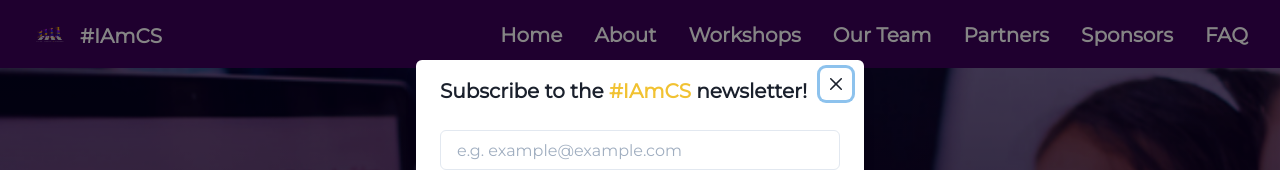
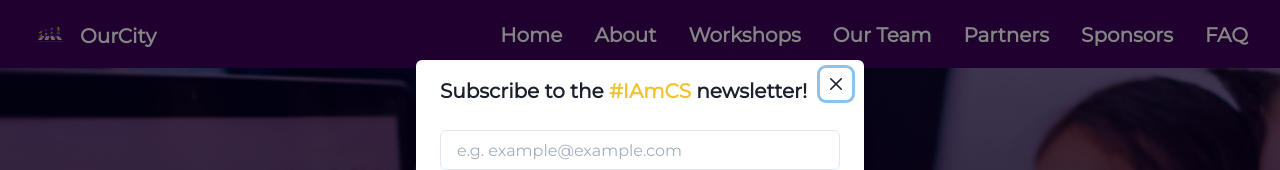
Before and after one commit to JimbroT/IAMCS, a Next.js app: page / in a window 1280 px wide. Shown: the top 170 px of the page. Built offline with nearby package versions, Linux system fonts and the light colour scheme.

Commit message:
Update index.jsx

```diff
--- a/components/NavBar/index.jsx
+++ b/components/NavBar/index.jsx
@@ -15,7 +15,6 @@ export const NavBar = ({ bg }) => (
     <Box as="header" height="16" position="relative" color="white">
       <Box
         height="100%"
-        // mx="auto"
         px={{
           base: "8",
           md: "8",
@@ -48,7 +47,7 @@ export const NavBar = ({ bg }) => (
                 maxW="48rem"
                 display="inline"
               >
-                #IAmCS
+                OurCity
               </Text>
             </Box>
           </motion.a>
```
